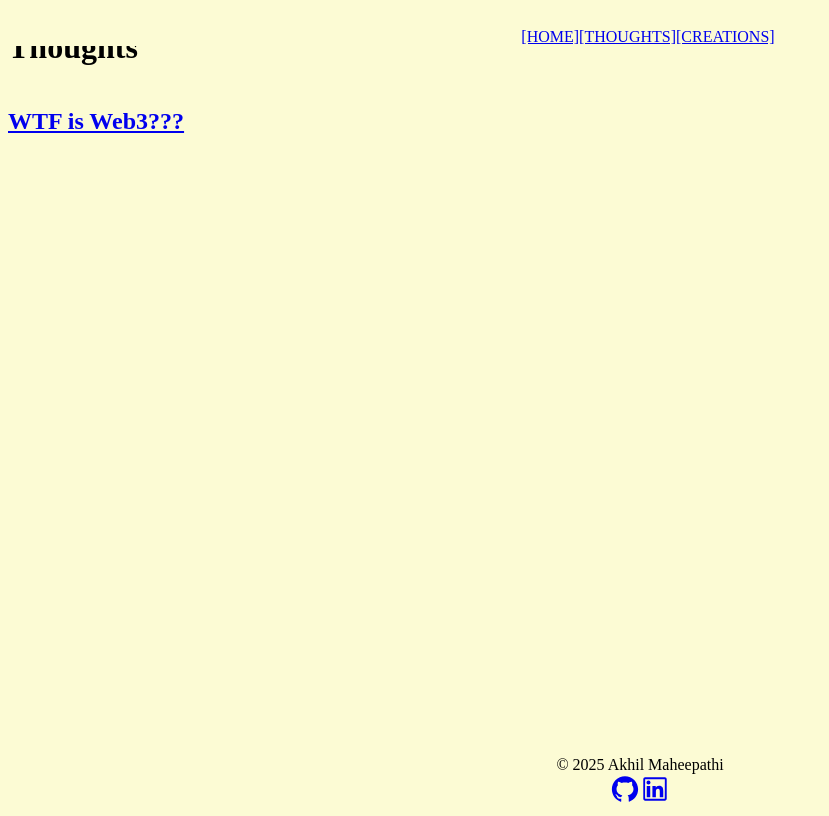
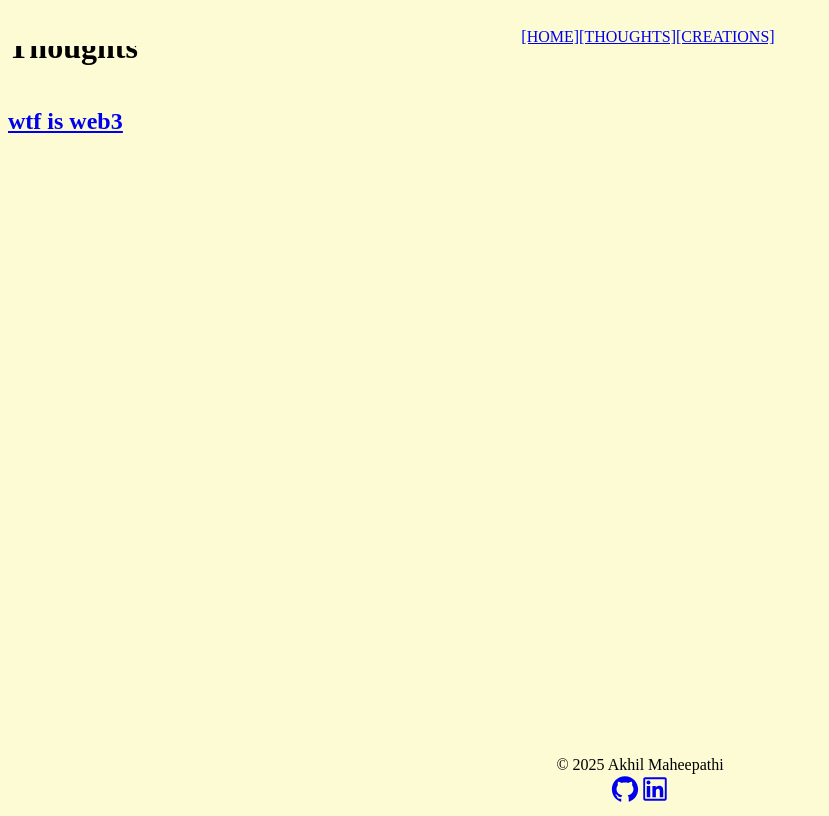
Before and after one commit to akhilrajEth/personalWebsite, a Next.js app in the folder personal-website/: page /thoughts in a window 1280 px wide. Shown: the whole page, without its empty margins (0-829 px from the left). Built offline with nearby package versions, Linux system fonts and the light colour scheme.

Commit message:
initial version of wtf is web3

```diff
--- a/personal-website/src/data/thoughts.ts
+++ b/personal-website/src/data/thoughts.ts
@@ -8,7 +8,7 @@ export interface Article {
 export const articles: Article[] = [
   {
     id: 'web3',
-    title: 'WTF is Web3???',
+    title: 'wtf is web3',
     date: '2025-06-18',
     readTime: '5 min read'
   }
```
